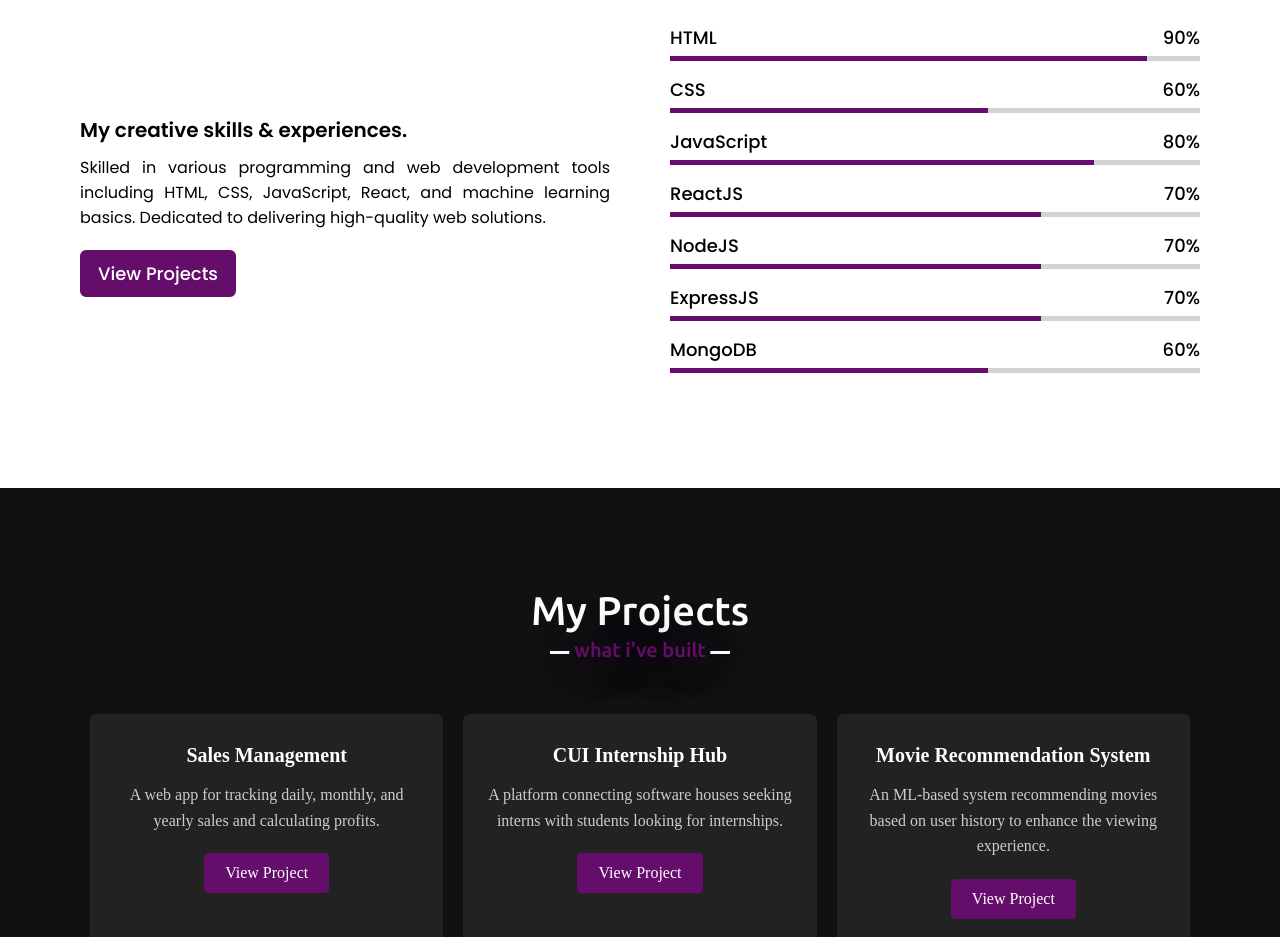
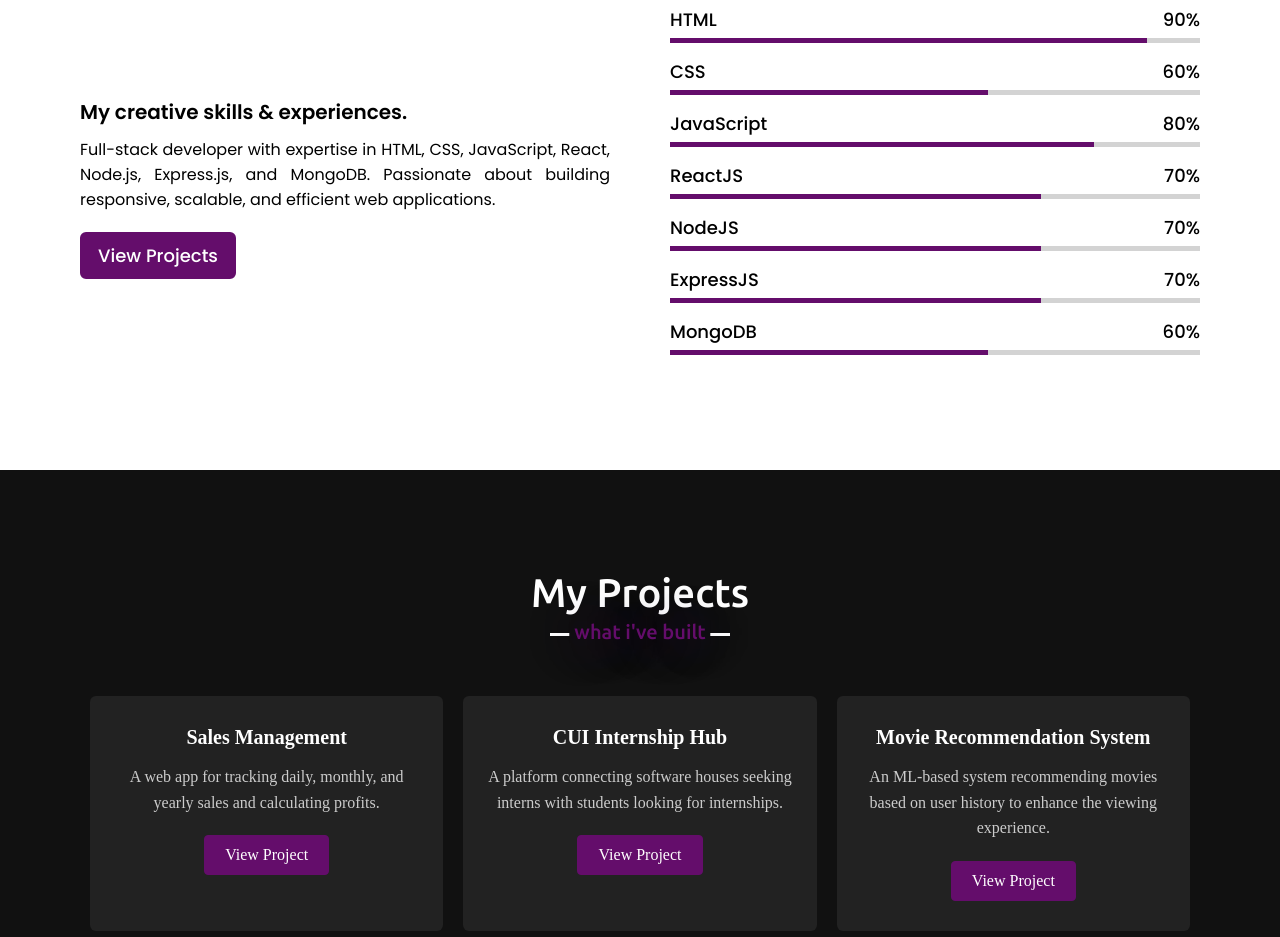
Before and after one commit to MaryamAkbar123/Personal_Portfolio, a plain HTML site: page index.html in a window 1280 px wide. Shown: the part 2460-3397 px from the top of the page. Drawn offline with nearby package versions, Linux system fonts and the light colour scheme.

Commit message:
Add files via upload

```diff
--- a/index.html
+++ b/index.html
@@ -98,14 +98,17 @@
         </div>
     </section>
 
- \
+
     <section class="skills" id="skills">
         <div class="max-width">
             <h2 class="title">My skills</h2>
             <div class="skills-content">
                 <div class="column left">
                     <div class="text">My creative skills & experiences.</div>
-                    <p>Skilled in various programming and web development tools including HTML, CSS, JavaScript, React, and machine learning basics. Dedicated to delivering high-quality web solutions.</p>
+                    <p>
+                    Full-stack developer with expertise in HTML, CSS, JavaScript, React, Node.js, Express.js, and MongoDB. Passionate about building responsive, scalable, and efficient web applications.
+                    </p>
+
                     <a href="#projects">View Projects</a>
                 </div>
                 <div class="column right">
```
